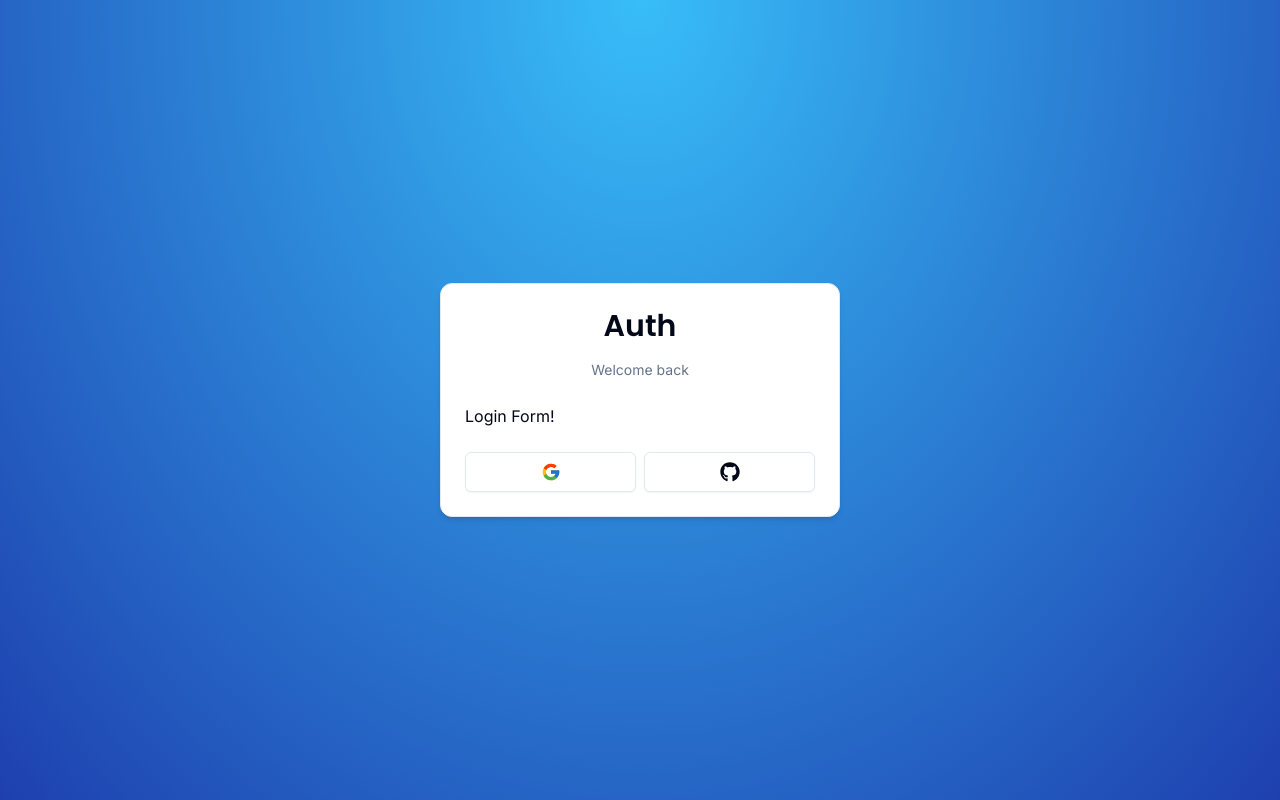
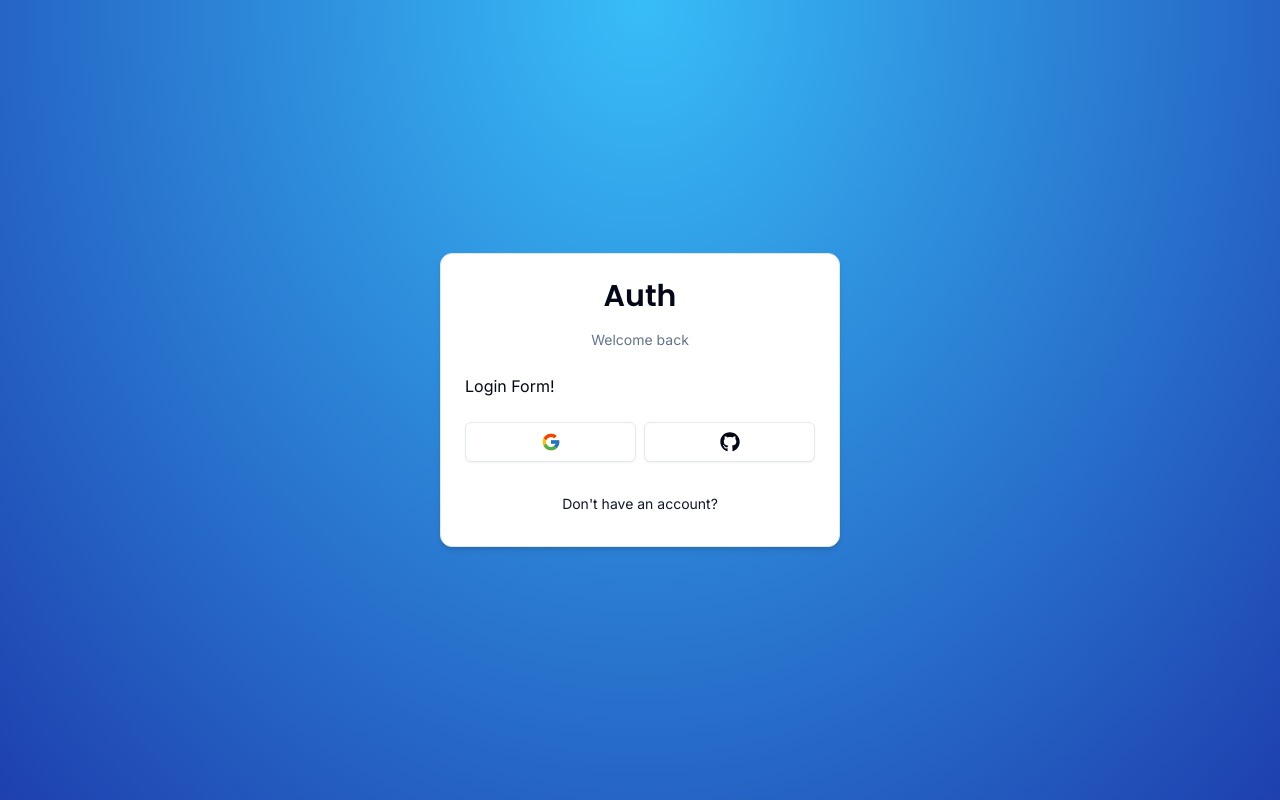
Before and after one commit to ecabigting/authwithnextjsexample, a Next.js app in the folder auth-v5-example/: page /auth/login in a window 1280 px wide. Built offline with nearby package versions, Linux system fonts and the light colour scheme.

Commit message:
- added backbutton re-usable component

```diff
--- /dev/null
+++ b/auth-v5-example/components/auth/back-button.tsx
@@ -0,0 +1,16 @@
+"use client";
+import { Button } from "@/components/ui/button";
+import Link from "next/link";
+
+interface BackButtonProps {
+	href: string;
+	label: string;
+}
+
+export const BackButton = ({ href, label }: BackButtonProps) => {
+	return (
+		<Button variant='link' className='font-normal w-full' asChild>
+			<Link href={href}>{label} </Link>
+		</Button>
+	);
+};
--- a/auth-v5-example/components/auth/card-wrapper.tsx
+++ b/auth-v5-example/components/auth/card-wrapper.tsx
@@ -1,8 +1,9 @@
 "use client";
 
 import { Card, CardContent, CardFooter, CardHeader } from "@/components/ui/card";
-import { Header } from "./header";
-import { Social } from "./social";
+import { Header } from "@/components/auth//header";
+import { Social } from "@/components/auth//social";
+import { BackButton } from "@/components/auth/back-button";
 
 interface CardWrapperProps {
 	children: React.ReactNode;
@@ -30,6 +31,9 @@ export const CardWrapper = ({
 					<Social />
 				</CardFooter>
 			)}
+			<CardFooter>
+				<BackButton label={backButtonLabel} href={backButtongHref} />
+			</CardFooter>
 		</Card>
 	);
 };
--- a/auth-v5-example/components/auth/social.tsx
+++ b/auth-v5-example/components/auth/social.tsx
@@ -1,5 +1,4 @@
 "use client";
-
 import { FcGoogle } from "react-icons/fc";
 import { FaGithub } from "react-icons/fa";
 import { Button } from "@/components/ui/button";
```
